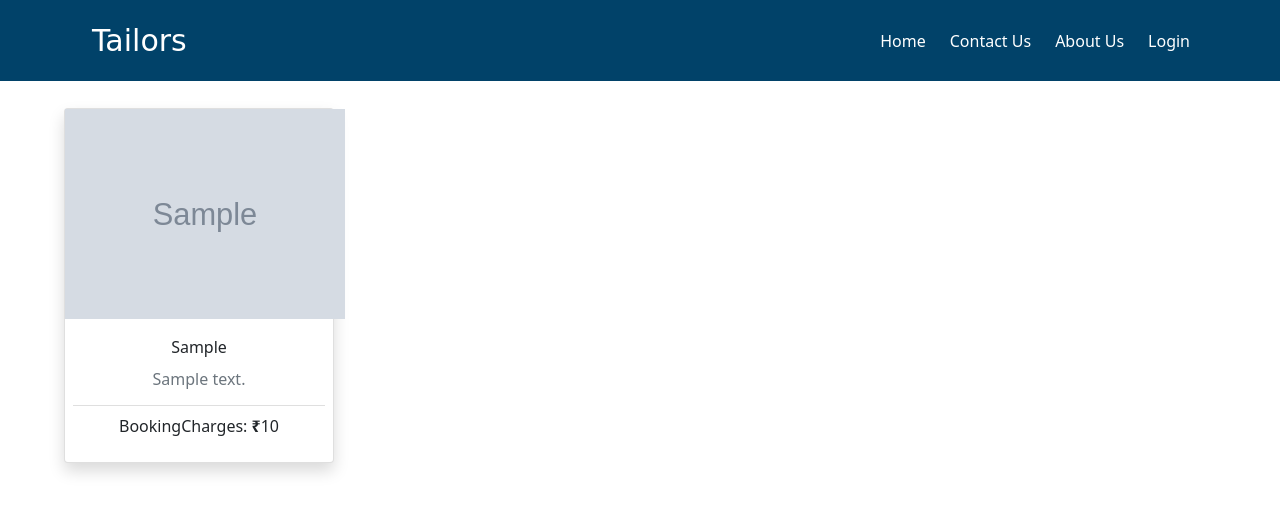
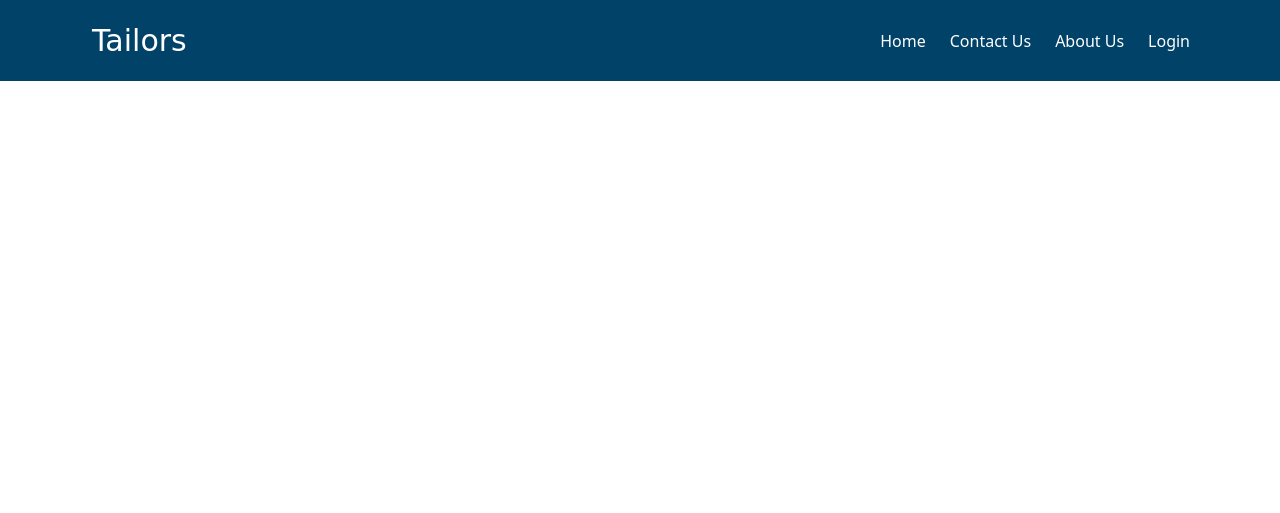
Before and after one commit to Siddhant-Patil0203/ubatest, a Django app: template tailorbooking/templates/bookings.html in a window 1280 px wide. Shown: the top 513 px of the page. Run offline with Django 3.2, Linux system fonts and the light colour scheme; the template is opened without the code that fills it: most values are stand-ins (such as "Sample title", 1, 10 or a date in 2020); grey boxes marked "Sample" are stand-in pictures; data that the repository does not hold is empty; some libraries are stand-ins or nearby versions.

Commit message:
Update bookings.html

```diff
--- a/tailorbooking/templates/bookings.html
+++ b/tailorbooking/templates/bookings.html
@@ -20,39 +20,7 @@
 <body>
 
     {% include "navbar.html" %}
-    <div class="container-fluid w-100 px-5" style="margin-top: 100px;">
-        <div class="row px-3">
-            {% for tailor in tailors %}
-            <div class="col-sm-6 col-md-4 col-lg-3">
-                <!-- Tailor Card -->
-                <div class="mx-auto m-2 p-0">
-                    <a href="{% url 'tailor-details' tailor.user.username %}" class=" text-decoration-none m-0 p-0">
-                        <div class="card rounded-lg shadow h-100 p-0" id="productCard">
-                            {% with pic=tailor.pictures|first %}
-                            <img src="{{pic.url}}" width="280px">
-                            {% endwith %}
-                            <div class="card-body mx-0 my-2 p-2" style="max-height:145px">
-                                <div class="card-title p-0 font-weight-bolder text-center text-dark"
-                                    style="max-height:42px">{{tailor.user.first_name}}</div>
-                                <p class="card-text text-center text-muted" style="max-height:22px">{{tailor.about}}</p>
-                                <div class="card-footer text-center text-dark bg-white">
-                                    <span class="font-weight-bold mx-auto">
-                                        <s class="font-sourceSans"></s>
-                                        <span class="font-sourceSans font-semibold font-20">BookingCharges:
-                                            <strong>&#X20B9;</strong>{{tailor.booking_charges|floatformat:"0"}}</span>
-                                    </span>
-                                </div>
-                            </div>
-                        </div>
-                    </a>
-                </div>
-            </div>
-            {% endfor %}
-        </div>
-    </div>
-
-    {% block content %}
-    {% endblock %}
+    <h1>We are still working on this page</h2>
 
 </body>
 
```
